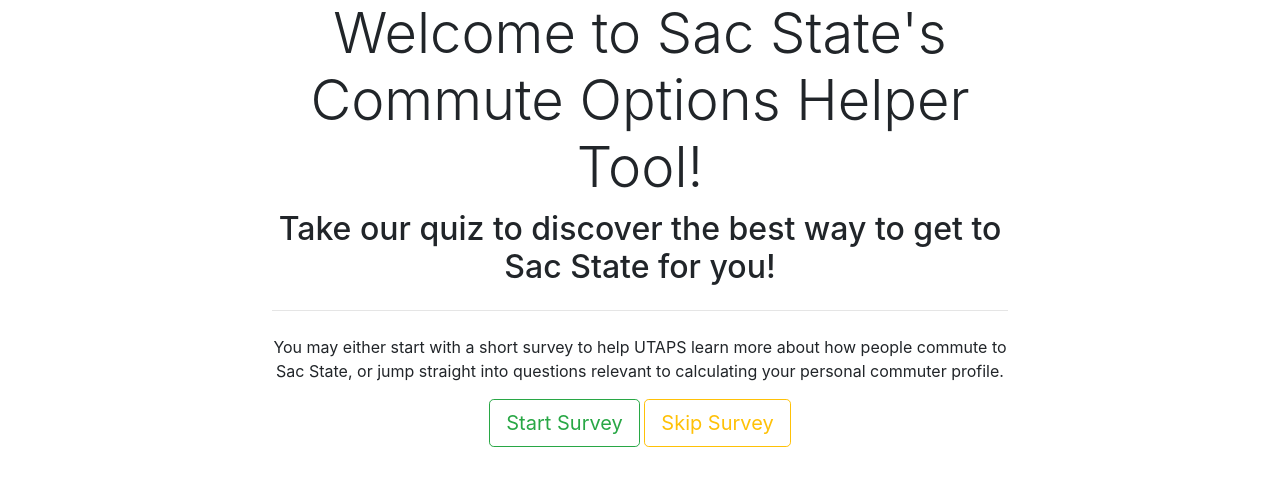
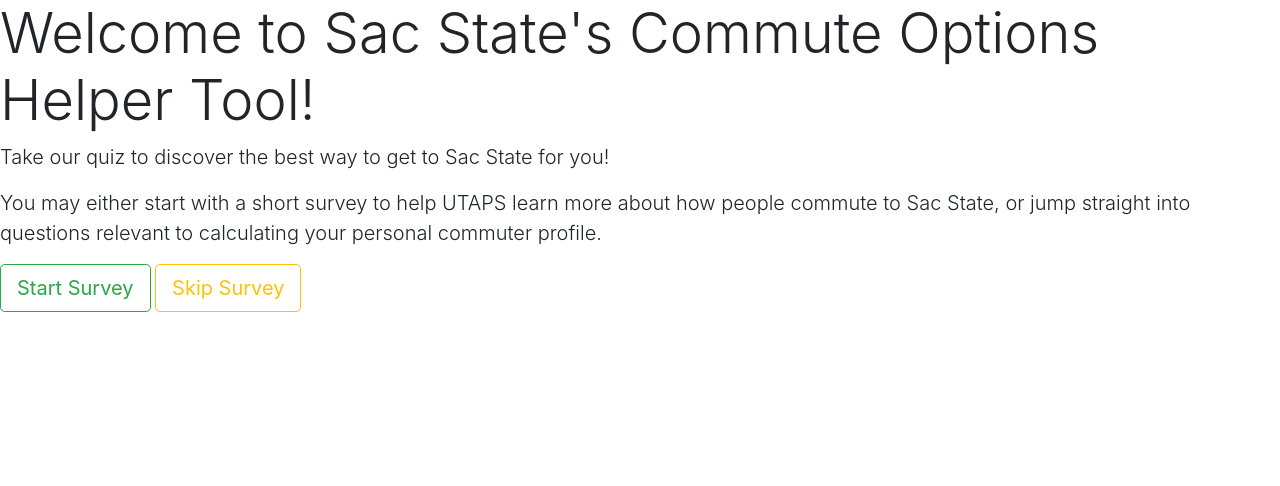
Before and after one commit to Just-Don-t-Know-JDK/CSUS-Commute-Options-JDK, a plain HTML site: page Landing Page.html in a window 1280 px wide. Drawn offline with nearby package versions, Linux system fonts and the light colour scheme.

Commit message:
Revert "Started on Landing Page"
This reverts commit 5d53dbb43bd1dfb5653746631c69bd125cb09b81.

```diff
--- a/Landing Page.html
+++ b/Landing Page.html
@@ -20,31 +20,9 @@
     <link rel="stylesheet" href="https://cdn.jsdelivr.net/npm/bootstrap@4.5.3/dist/css/bootstrap.min.css" integrity="sha384-TX8t27EcRE3e/ihU7zmQxVncDAy5uIKz4rEkgIXeMed4M0jlfIDPvg6uqKI2xXr2" crossorigin="anonymous">
 
     <title>Sac State Commute Options</title>
-
-    <style>
-        body {
-            display: -ms-flexbox;
-            display: -webkit-box;
-            display: flex;
-            -ms-flex-pack: center;
-            -webkit-box-pack: center;
-            justify-content: center;
-        }
-
-        .center {
-            margin: auto;
-            width: 50%
-            padding: 10px;
-        }
-
-        .cover-container {
-            max-width: 46em;
-        }
-    </style>
 </head>
 
-<body class="text-center">
-    <div class="cover-container" style="height: 100%; display: flex; justify-content: center; align-items: center;">
+<body>
     <!-- Navigation Bar -->
     <header class="">
         <nav class="">
@@ -58,14 +36,13 @@
     </header>
 
     <!-- Welcome Message -->
-        <main role="main" class="center cover">
+    <main>
         <h1 class="display-4">Welcome to Sac State's Commute Options Helper Tool!</h1>
-            <h2 class="cover-heading">Take our quiz to discover the best way to get to Sac State for you!</h2>
-            <hr class="my-4">
-            <p>You may either start with a short survey to help UTAPS learn more about how people commute to Sac State, or jump straight into questions relevant to calculating your personal commuter profile.</p>
-            <a href="Survey.html" class="btn btn-lg btn-outline-success" role="button">Start Survey</a>
-            <a href="Options.html" class="btn btn-lg btn-outline-warning" role="button">Skip Survey</a>
+        <p class="lead">Take our quiz to discover the best way to get to Sac State for you!</p>
+
+        <p class="lead">You may either start with a short survey to help UTAPS learn more about how people commute to Sac State, or jump straight into questions relevant to calculating your personal commuter profile.</p>
+        <a href="[page].html" class="btn btn-lg btn-outline-success">Start Survey</a>
+        <a href="[page].html" class="btn btn-lg btn-outline-warning">Skip Survey</a>
     </main>
-    </div>
 </body>
 </html>
```
Lines whose indentation alone changed are shown as unchanged.
